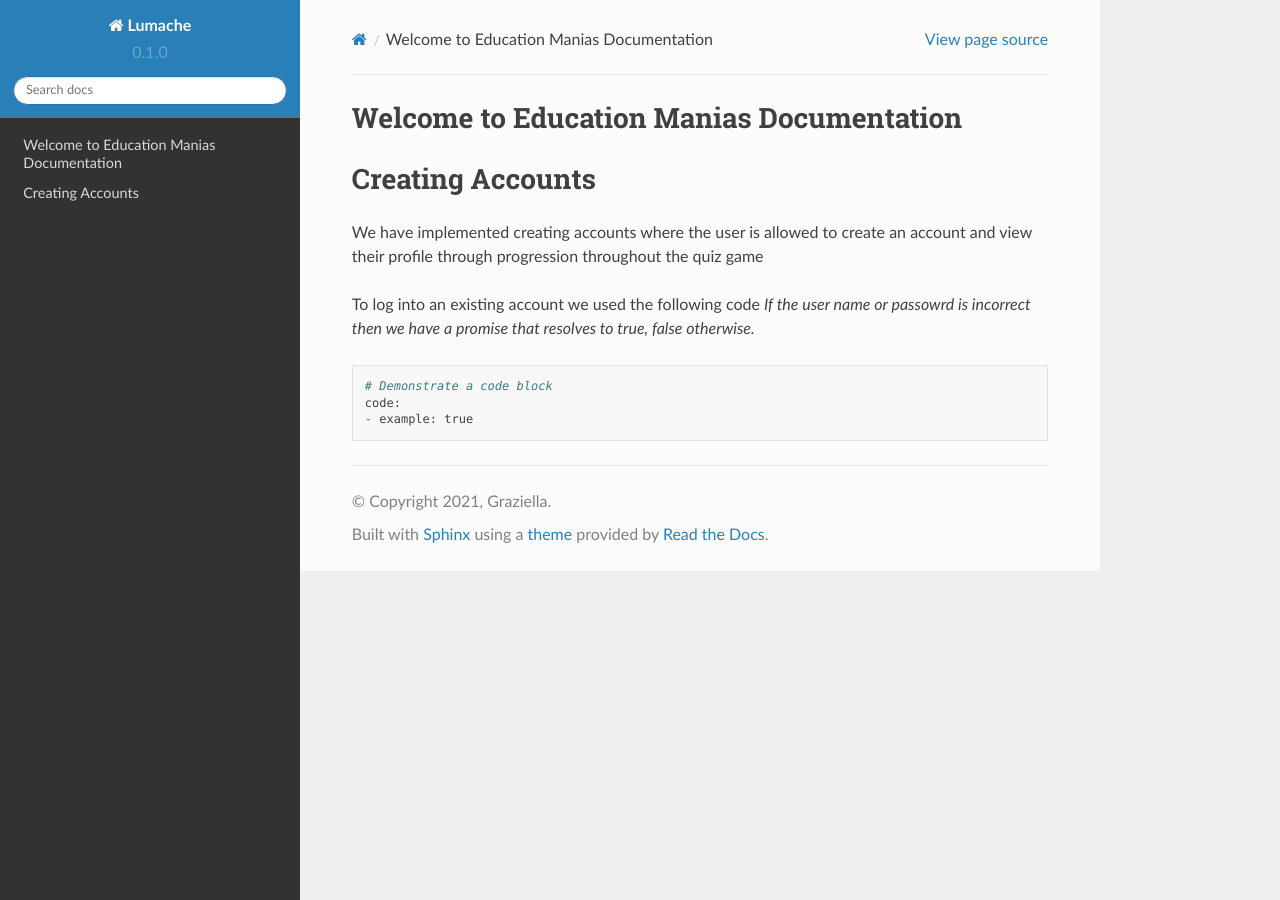
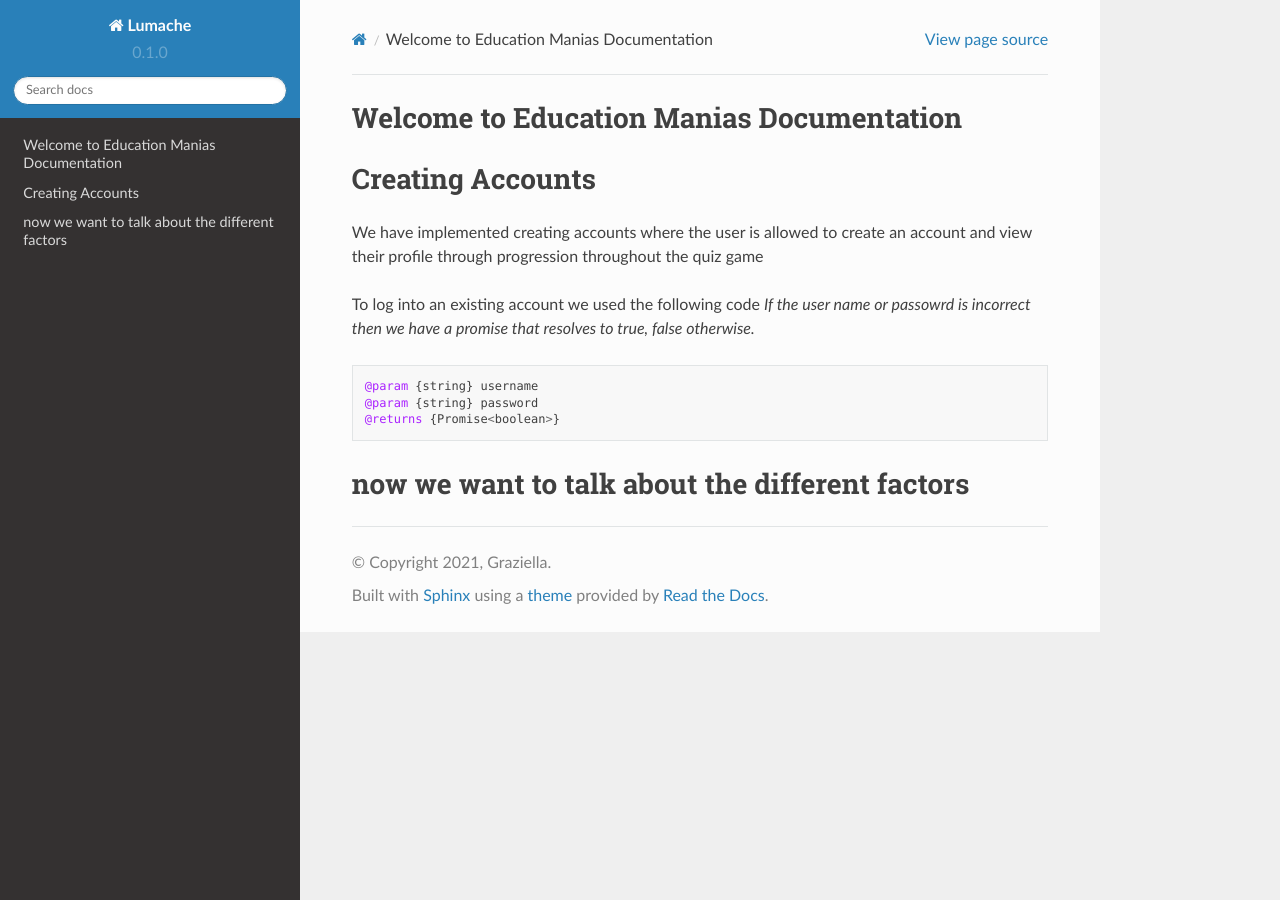
Before and after one commit to Sneakynarnar/educationmania-docs, a Sphinx documentation site: the page built from docs/source/index.rst, in a window 1280 px wide. Built offline with Sphinx 7.4.7 and the Read the Docs theme 2.0.0, drawn with Linux system fonts in a browser that asks for light colours.

Commit message:
adding codeblockass

```diff
--- a/docs/source/index.rst
+++ b/docs/source/index.rst
@@ -13,6 +13,10 @@ To log into an existing account we used the following code
 
 .. code::
 
-   # Demonstrate a code block
-   code:
-   - example: true
+   @param {string} username
+   @param {string} password
+   @returns {Promise<boolean>}
+
+
+now we want to talk about the different factors
+-----------------------------------------------
```
